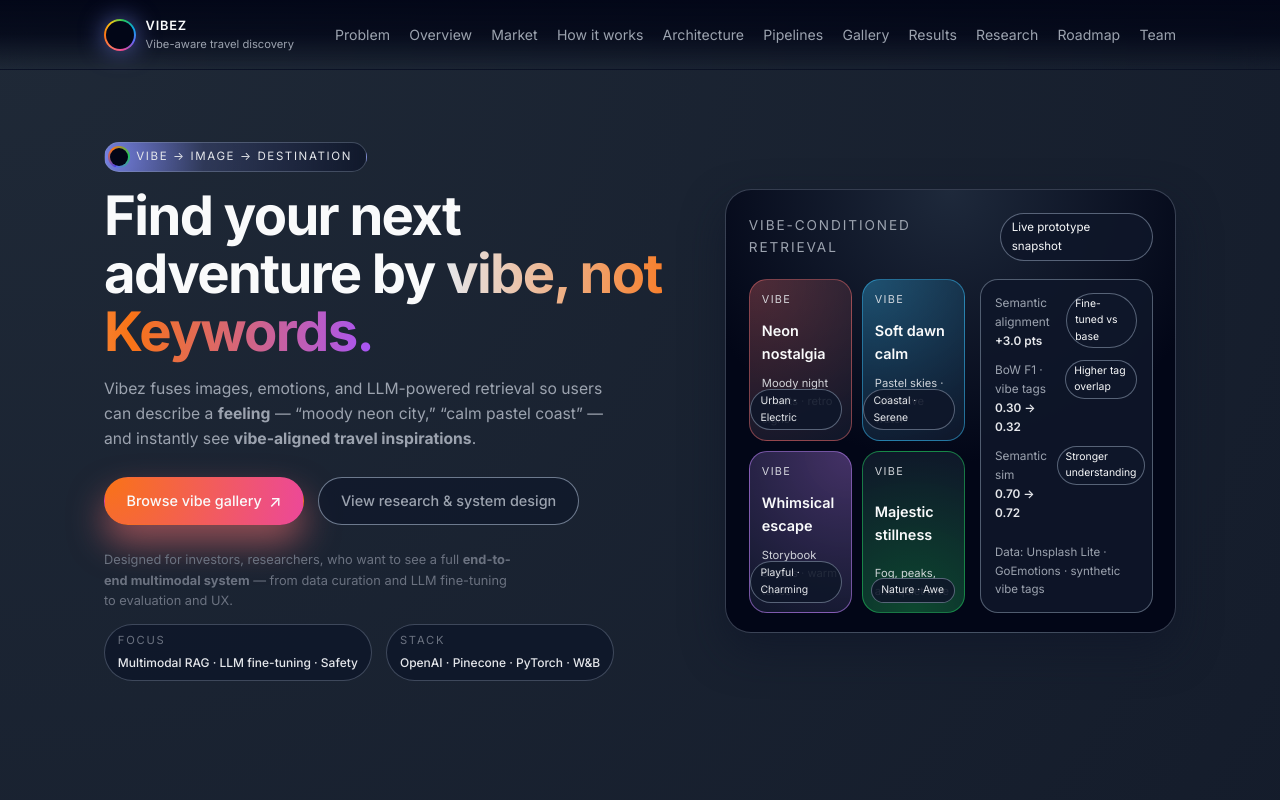
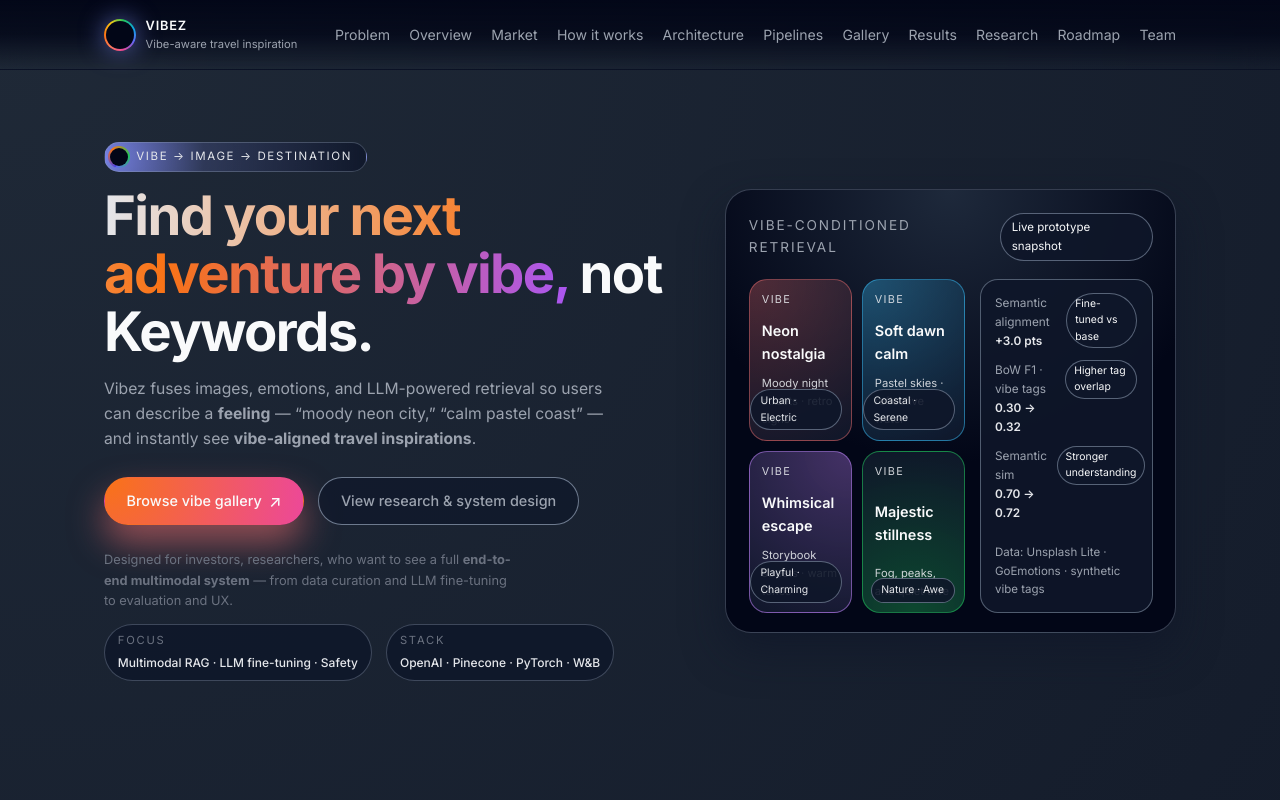
Before and after one commit to gurucharanhc/vibez-site, a plain HTML site: page index.html in a window 1280 px wide. Shown: the top 800 px of the page. Drawn offline with Linux system fonts and the light colour scheme.

Commit message:
Update index.html

```diff
--- a/index.html
+++ b/index.html
@@ -2,7 +2,7 @@
 <html lang="en">
 <head>
   <meta charset="UTF-8" />
-  <title>Vibez – Vibe-Aware Travel Discovery</title>
+  <title>Vibez – Vibe-Aware Travel Inspiration</title>
   <meta name="viewport" content="width=device-width, initial-scale=1" />
   <meta
     name="description"
@@ -1042,7 +1042,7 @@
         </div>
         <div>
           <div class="logo-text-main">Vibez</div>
-          <div class="logo-text-sub">Vibe-aware travel discovery</div>
+          <div class="logo-text-sub">Vibe-aware travel inspiration</div>
         </div>
       </div>
       <nav class="nav-links">
@@ -1074,7 +1074,7 @@
             Vibe → Image → Destination
           </div>
           <h1 class="hero-title">
-            Find your next adventure by <span class="hero-gradient">vibe, not Keywords.</span>
+            <span class="hero-gradient"> Find your next adventure by vibe, </span> not Keywords.
           </h1>
           <p class="hero-subtitle">
             Vibez fuses images, emotions, and LLM-powered retrieval so users can describe a <strong>feeling</strong> —
```
